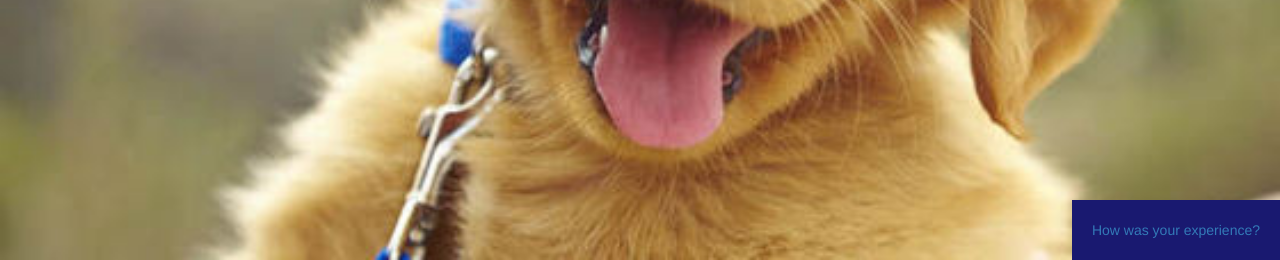
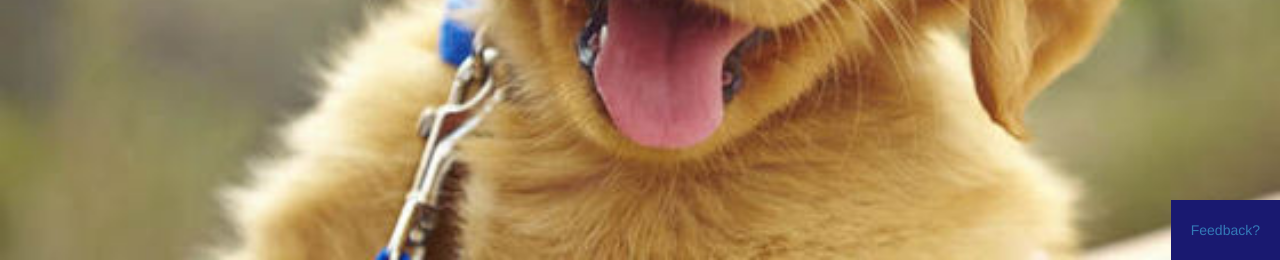
Before and after one commit to natalienix/final_project, a Django app: page /blog/ in a window 1280 px wide. Shown: the part 540-800 px from the top of the page. Run offline with Django 3.2, Linux system fonts and the light colour scheme; data that the repository does not hold is empty; some libraries are stand-ins or nearby versions.

Commit message:
URL changes. Feedback question updates.

```diff
--- a/blog/templates/blog/base.html
+++ b/blog/templates/blog/base.html
@@ -21,7 +21,7 @@
             </div>
         </div>
     <div class ="page-footer">
-        <a href="{% url 'index' %}">{{"How was your experience?"}}</a>
+        <a href="{% url 'feedback' %}">{{"Feedback?"}}</a>
     </div>
     </body>
 </html>
--- a/blog/templates/blog/detail.html
+++ b/blog/templates/blog/detail.html
@@ -2,6 +2,7 @@
 {% block content %}
     <div class="post">
     <h1>{{ question.question_text }}</h1>
+
         {% if error_message %}<p><strong>{{ error_message }}</strong></p>{% endif %}
 
         <form action="{% url 'vote' question.id %}" method="post">
--- a/blog/templates/blog/results.html
+++ b/blog/templates/blog/results.html
@@ -8,9 +8,6 @@
             <li>{{ choice.choice_text }} -- {{ choice.votes }} vote{{ choice.votes|pluralize }}</li>
         {% endfor %}
         </ul>
-
-        <a href="{% url 'detail' question.id %}">Vote again?</a>
-        <p> </p>
-        <a href="{% url 'index' %}">Vote for another question?</a>
+        <a href="{% url 'feedback' %}">Vote for another question?</a>
     </div>
 {% endblock %}
--- a/blog/urls.py
+++ b/blog/urls.py
@@ -11,9 +11,9 @@ urlpatterns = [
     url(r'^post/(?P<pk>\d+)/$', views.post_detail, name='post_detail'),
     url(r'^post/new/$', views.post_new, name='post_new'),
     url(r'^post/(?P<pk>\d+)/edit/$', views.post_edit, name='post_edit'),
-    url(r'^index/$', views.index, name='index'),
+    url(r'^feedback/$', views.feedback, name='feedback'),
     # ex: /blog/5/
-    url(r'^(?P<question_id>[0-9]+)/$', views.detail, name='detail'),
+    url(r'^feedback/(?P<question_id>[0-9]+)/$', views.detail, name='detail'),
 
     # ex: /polls/5/results/
     url(r'^(?P<question_id>[0-9]+)/results/$', views.results, name='results'),
--- a/blog/views.py
+++ b/blog/views.py
@@ -6,10 +6,10 @@ from .forms import PostForm
 from .models import Choice, Question, Post
 
 # Create your views here. Making sure it worked
-def index(request):
+def feedback(request):
     latest_question_list = Question.objects.order_by('-pub_date')[:5]
     context = {'latest_question_list': latest_question_list}
-    return render(request, 'blog/index.html', context)
+    return render(request, 'blog/feedback.html', context)
 
 def detail(request, question_id):
     question = get_object_or_404(Question, pk=question_id)
```
Also changed, not shown: blog/templates/blog/feedback.html (renamed from blog/templates/blog/index.html).
